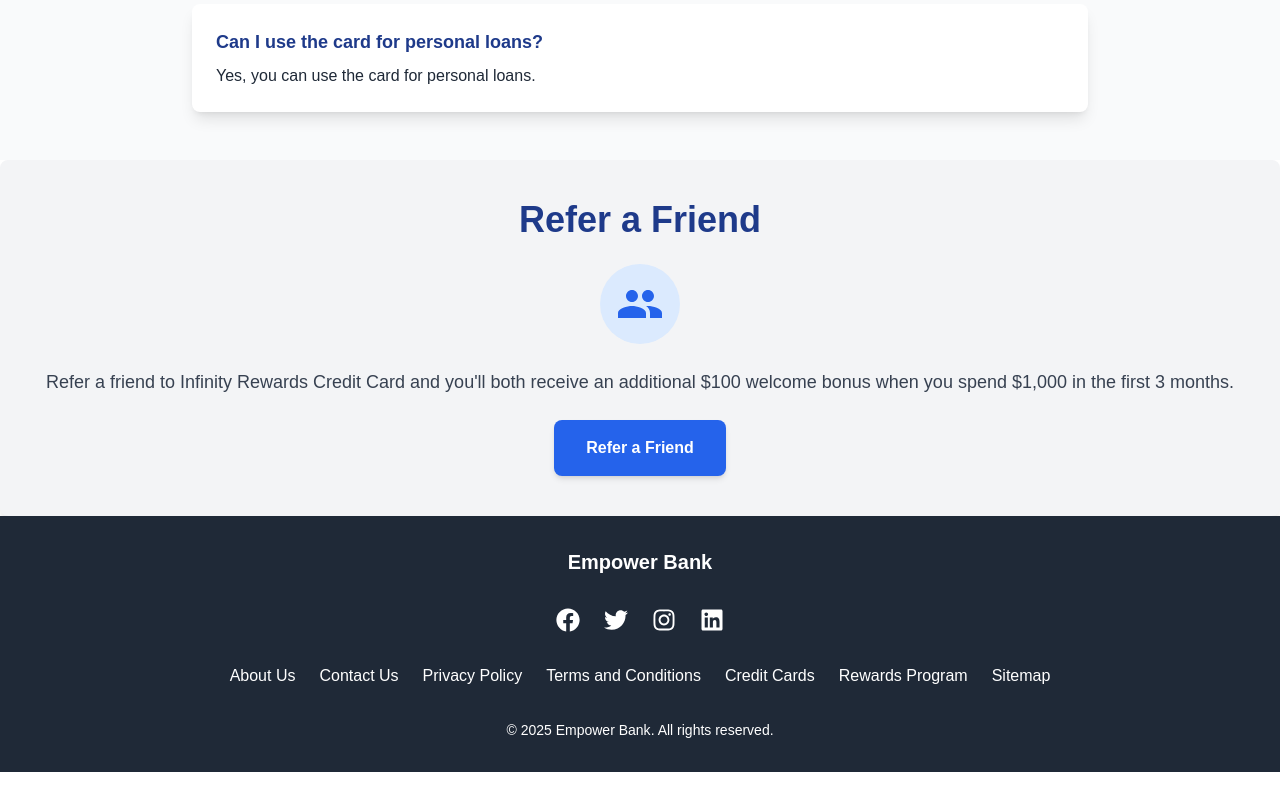
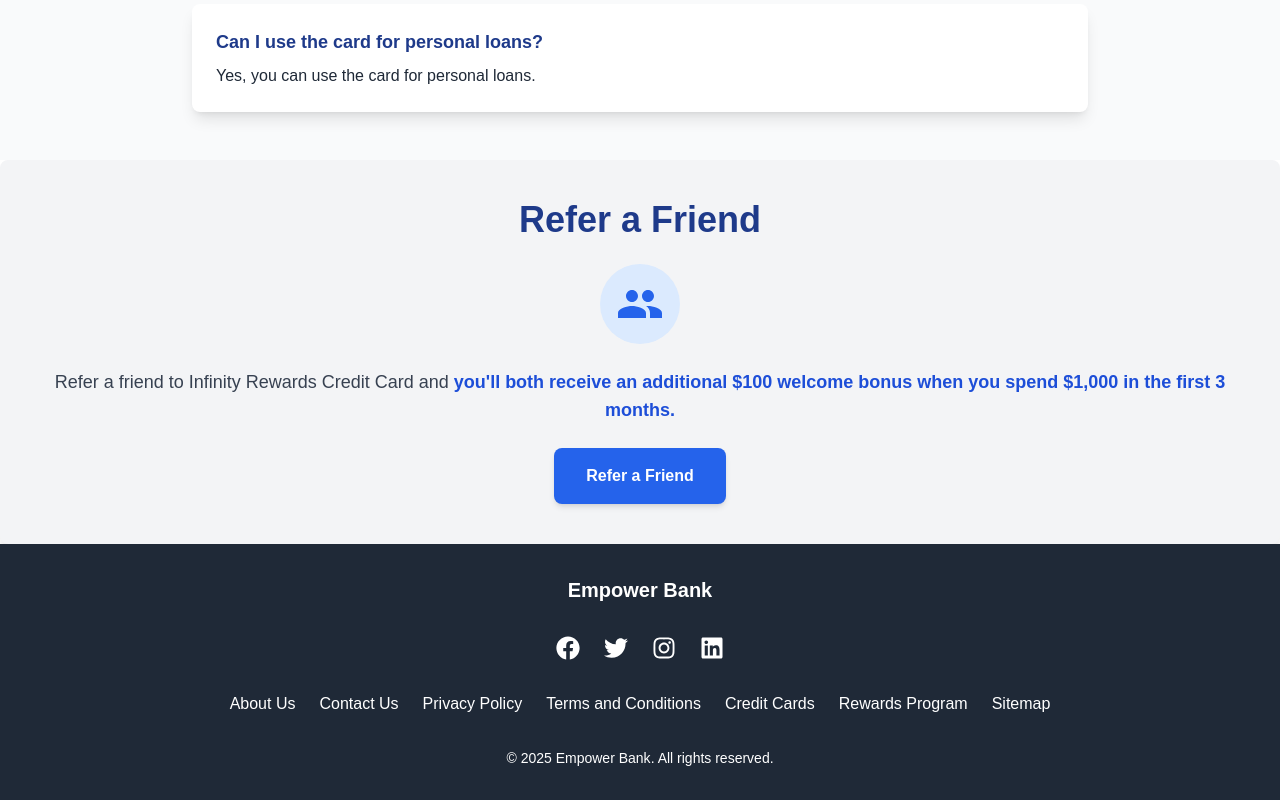
Before and after one commit to RoryDowse/financial-landing-page, a Next.js app: page / in a window 1280 px wide. Shown: the part 5680-6480 px from the top of the page. Before the commit the page ends 6452 px from the top, so only its background shows below. Built offline with nearby package versions, Linux system fonts and the light colour scheme.

Commit message:
update Referral text structure

```diff
--- a/src/app/components/Referral.tsx
+++ b/src/app/components/Referral.tsx
@@ -11,7 +11,9 @@ export default function Referral() {
                     <MdGroup size={48} className="mx-auto" />
                 </div>
             </div>
-            <p className="text-gray-700 text-lg mb-6">{referral?.description}</p>
+            <p className="text-gray-700 text-lg mb-6">{referral?.description}
+                <span className="text-blue-700 font-semibold">{referral?.reward}</span>
+            </p>
             <button className="bg-blue-600 text-white font-semibold py-4 px-8 rounded-lg shadow-md hover:bg-blue-700 transition-colors duration-300">
                 <a
                     href={referral?.link}
--- a/src/app/models/CreditCard.ts
+++ b/src/app/models/CreditCard.ts
@@ -232,7 +232,8 @@ InfinityRewardsCard.faq = [
 InfinityRewardsCard.referrals = [
     {
         name: "Refer a Friend",
-        description: `Refer a friend to ${InfinityRewardsCard.name} and you'll both receive an additional $100 welcome bonus when you spend $1,000 in the first 3 months.`,
+        description: `Refer a friend to ${InfinityRewardsCard.name} and `,
+        reward: "you'll both receive an additional $100 welcome bonus when you spend $1,000 in the first 3 months.",
         link: "",
     }
 ];
--- a/src/app/models/Referral.ts
+++ b/src/app/models/Referral.ts
@@ -1,5 +1,6 @@
 export interface ReferralProps {
     name: string;
     description: string;
+    reward: string;
     link: string;
 }
```
